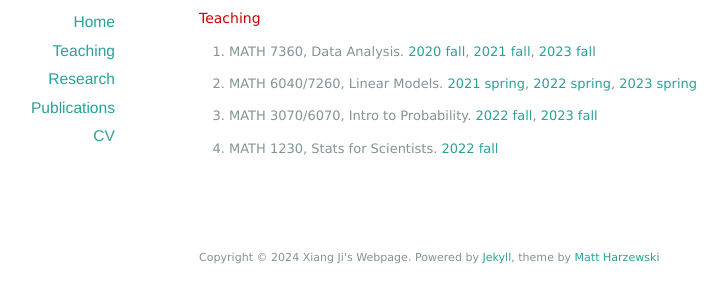
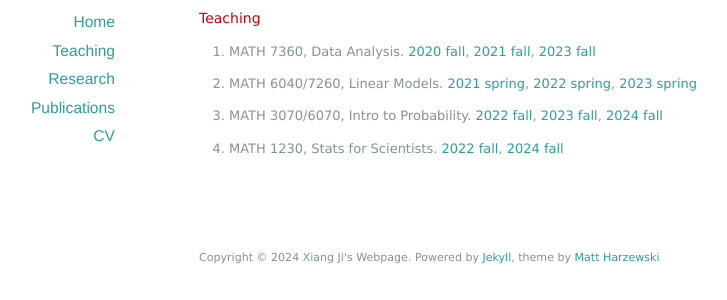
Before and after one commit to xiang-ji-ncsu/xiang-ji-ncsu.github.io, a Jekyll site: the page built from teaching/index.markdown, in a window 1280 px wide. Shown: the part 163-463 px from the top of the page, without its empty margins (191-918 px from the left). Built offline with Jekyll 4.4.1, drawn with Linux system fonts in a browser that asks for light colours.

Commit message:
update teaching link

```diff
--- a/teaching/index.markdown
+++ b/teaching/index.markdown
@@ -7,5 +7,5 @@ title: Teaching
 
 * MATH 7360, Data Analysis. [2020 fall](https://tulane-math7360.github.io/), [2021 fall](https://tulane-math-7360-2021.github.io/index.html),  [2023 fall](https://tulane-math-7360-2023.github.io/index.html)
 * MATH 6040/7260, Linear Models. [2021 spring](https://tulane-math-7260-2021.github.io/), [2022 spring](https://tulane-math-7260-2022.github.io/), [2023 spring](https://tulane-math-7260-2023.github.io/)
-* MATH 3070/6070, Intro to Probability. [2022 fall](https://tulane-math-3070-2022.github.io/), [2023 fall](https://tulane-math-3070-2023.github.io/)
-* MATH 1230, Stats for Scientists. [2022 fall](https://tulane.instructure.com/courses/2255170)
+* MATH 3070/6070, Intro to Probability. [2022 fall](https://tulane-math-3070-2022.github.io/), [2023 fall](https://tulane-math-3070-2023.github.io/), [2024 fall](https://tulane-math-3070-2024.github.io/)
+* MATH 1230, Stats for Scientists. [2022 fall](https://tulane.instructure.com/courses/2255170), [2024 fall](https://tulane.instructure.com/courses/2285293)
```
